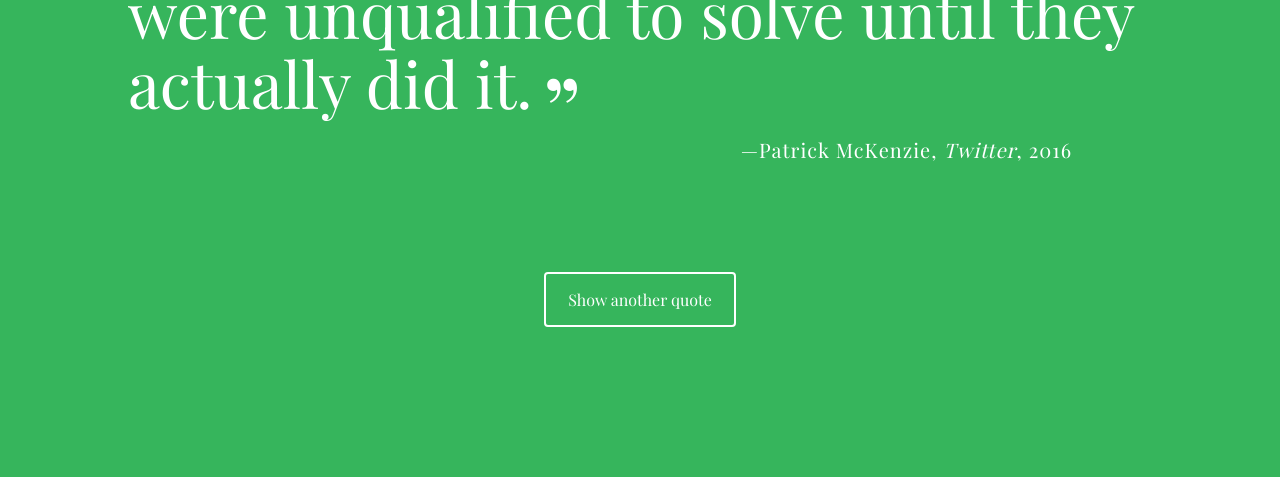
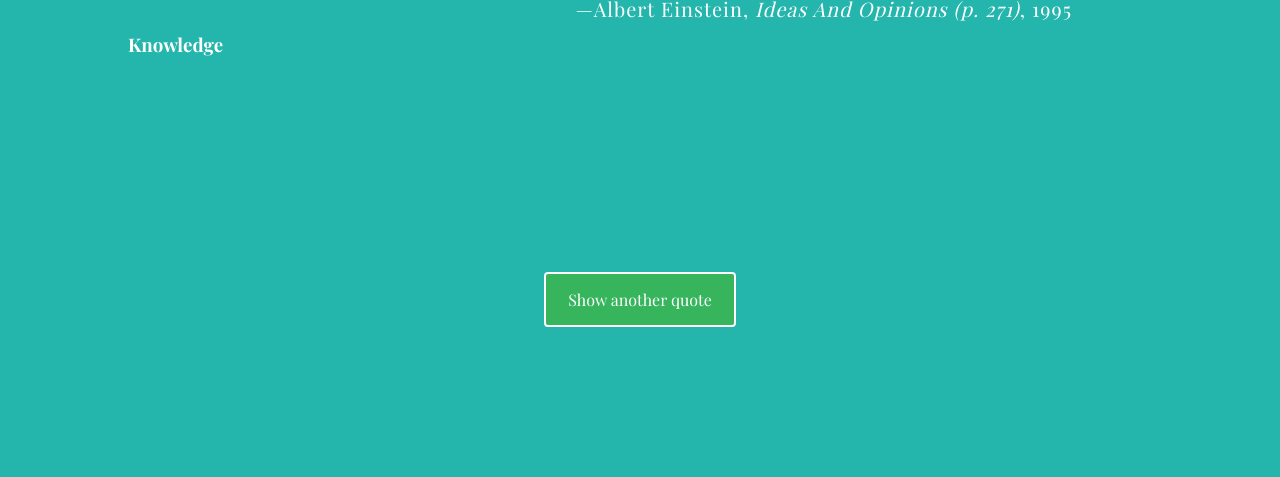
Before and after one commit to Iaroslavmos/RQG-project, a plain HTML site: page index.html in a window 1280 px wide. Shown: the part 323-800 px from the top of the page. Drawn offline with nearby package versions, Linux system fonts and the light colour scheme; a web font is replaced by a local one.

Commit message:
Finished project

```diff
--- a/index.html
+++ b/index.html
@@ -7,7 +7,7 @@
   <link rel="stylesheet" href="css/normalize.css">
   <link rel="stylesheet" href="css/styles.css">
 </head>
-<body>
+<body id="backgroundcolor">
   <div class="container">
     <div id="quote-box">
       <p class="quote">Every great developer you know got there by solving problems they were unqualified to solve until they actually did it.</p>
--- a/js/script.js
+++ b/js/script.js
@@ -1,55 +1,106 @@
-/******************************************
-Treehouse Techdegree:
-FSJS project 1 - A Random Quote Generator
-******************************************/
+var message = '';
+var red;
+var green;
+var blue;
+var seenQuotes = [];
 
-// Study guide for this project - https://drive.google.com/file/d/1s5grutGuQFwJcQP8bFwEI69Q8FCkGdDk/view?usp=sharing
+var quotes = [
+    {
+      quote : 'The only source of knowledge is experience.',
+      source : 'Albert Einstein',
+      citation : 'Ideas And Opinions (p. 271)',
+      year : 1995,
+      tag : 'Knowledge'
+    },
+    {
+      quote : 'An investment in knowledge pays the best interest.',
+      source : 'Benjamin Franklin',
+      citation : 'The way to wealth',
+      year : 1758,
+      tag : 'Life'
+    },
+    {
+      quote : 'Human behavior flows from three main sources: desire, emotion, and knowledge.',
+      source : 'Plato',
+      tag : 'Positivity'
+    },
+    {
+      quote : 'In order to carry a positive action we must develop here a positive vision.',
+      source : 'Dalai Lama',
+      tag : 'Inspirational'
+    },
+    {
+      quote : 'The fool doth think he is wise, but the wise man knows himself to be a fool.',
+      source : 'William Shakespeare',
+      citation : 'As You Like It',
+      year : 1600,
+      tag : 'Inspirational'
+    },
+    {
+      quote : 'We are all in the gutter, but some of us are looking at the stars.',
+      source : 'Oscar Wilde',
+      citation : 'Lady Windermere\'s Fan',
+      year : 1893,
+      tag : 'Positivity'
+    },
+    {
+      quote : 'I may not have gone where I intended to go, but I think I have ended up where I needed to be.',
+      source : 'Douglas Adams',
+      citation : 'The Long Dark Tea-Time of the Soul',
+      year : 1988,
+      tag : 'Inspirational'
+  }
+];
 
+function print(quote) {
+  var outputDiv = document.getElementById('quote-box');
+  outputDiv.innerHTML = quote;
+}
 
-/***
-  Create the array of quote objects and name it `quotes`.
-  Add at least five quote objects to the `quotes` array.
-  Give each quote object a `quote` and `source` property.
+function getRandomQuote () {
+    var randomNumber = Math.floor(Math.random * (quotes.length));
+    var spliceQuote = quotes.splice(randomNumber, 1)[0];
+    seenQuotes.push(spliceQuote);
+    if (quotes.length === 0) {
+      quotes = seenQuotes;
+      seenQuotes = [];
+    }
+    return spliceQuote;
+}
 
-  Recommended:
-    - Add at least one `year` and/or `citation` property to at least one
-      quote object.
-***/
+function randomColourGenerator() {
+  red = Math.floor(Math.random() * 256);
+  green = Math.floor(Math.random() * 256);
+  blue = Math.floor(Math.random() * 256);
+  randomColour = 'rgb(' + red +',' + green + ',' + blue + ')';
+  return randomColour;
+}
 
+function printQuote () {
+   var result = getRandomQuote();
+   var message = "<p class='quote'>" + result.quote + "</p>" + "<p class='source'>" + result.source + '';
+   if (result.citation) {
+     message += "<span class='citation'>"+ result.citation +"</span>";
+   } else {
+     message += '';
+   }
+   if (result.year) {
+     message += "<span class='year'>"+ result.year +"</span>";
+   } else {
+     message += '';
+   }
+   if (result.tag) {
+     message += '<h3>' + result.tag + '</h3>';
+   } else {
+     message += '';
+   }
+   message += "</p>";
+   print(message);
+   randomColourGenerator();
+   document.getElementById('backgroundcolor').style.background = randomColourGenerator();
+}
 
-
-
-/***
-  Create the `getRandomQuote` function to:
-   - generate a random number
-   - use the random number to `return` a random quote object from the
-     `quotes` array.
-***/
-
-
-
-
-/***
-  Create the `printQuote` function to:
-   - call the `getRandomQuote` function and assign it to a variable.
-   - use the properties of the quote object stored in the variable to
-     create your HTML string.
-   - use conditionals to make sure the optional properties exist before
-     they are added to the HTML string.
-   - set the `innerHTML` of the `quote-box` div to the HTML string.
-***/
-
-
-
-
-/***
-  When the "Show another quote" button is clicked, the event listener
-  below will be triggered, and it will call, or "invoke", the `printQuote`
-  function. So do not make any changes to the line of code below this
-  comment.
-***/
-
+window.setInterval(printQuote, 3000);
 document.getElementById('loadQuote').addEventListener("click", printQuote, false);
 
-
-// Remember to delete the comments that came with this file, and replace them with your own code comments.
+//For randomColourGenerator I modified and created an <id> attribute in the HTML file. Don't know if that was the right and only way but it works.
```
